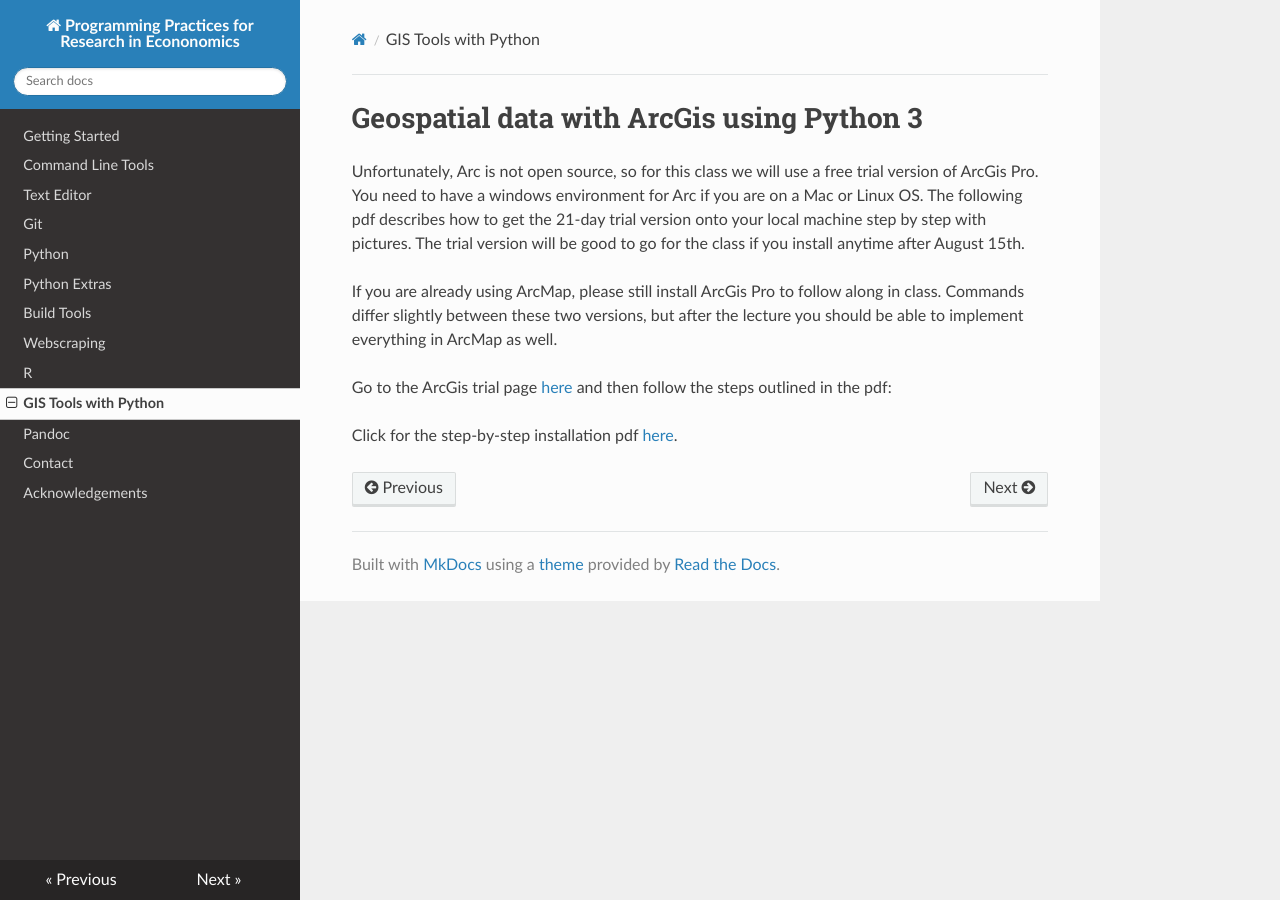
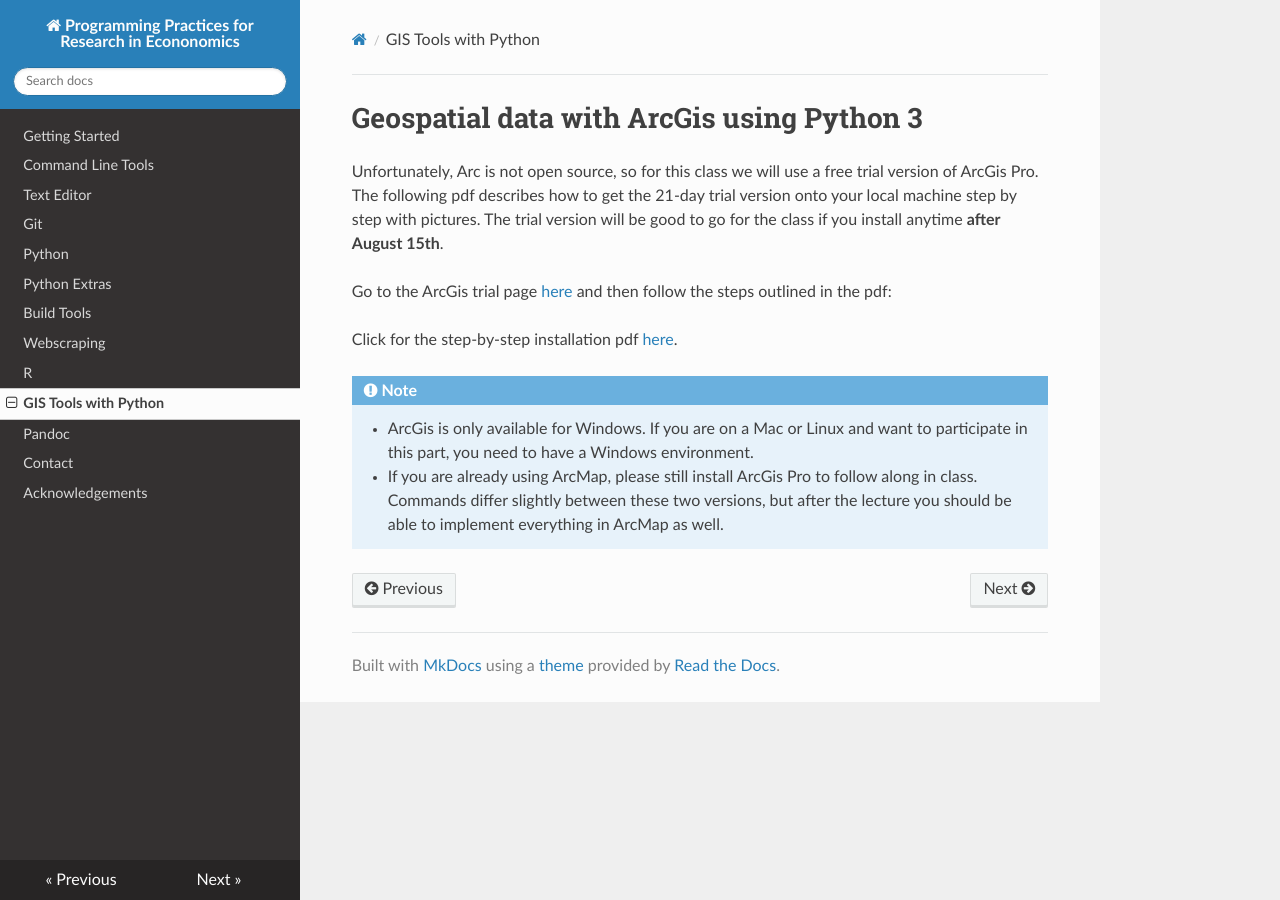
Before and after one commit to pp4rs/DEPRECATED-installation-guide, an MkDocs documentation site: the page built from docs/gis.md, in a window 1280 px wide. Built offline with MkDocs 1.6.1, drawn with Linux system fonts in a browser that asks for light colours; nearby versions of some CDN libraries; old or Windows-style settings are respelled for this version of MkDocs.

Commit message:
GIS: Updated layout

```diff
--- a/docs/gis.md
+++ b/docs/gis.md
@@ -1,14 +1,12 @@
 # Geospatial data with ArcGis using Python 3
 
-Unfortunately, Arc is not open source, so for this class we will use a free trial version of ArcGis Pro.
-You need to have a windows environment for Arc if you are on a Mac or Linux OS.
-The following pdf describes how to get the 21-day trial version onto your local machine
-step by step with pictures. The trial version will be good to go for the class if you install anytime after August 15th.
-
-If you are already using ArcMap, please still install ArcGis Pro to follow along in class. Commands differ slightly
-between these two versions, but after the lecture you should be able to implement everything in ArcMap as well.
+Unfortunately, Arc is not open source, so for this class we will use a free trial version of ArcGis Pro. The following pdf describes how to get the 21-day trial version onto your local machine step by step with pictures. The trial version will be good to go for the class if you install anytime **after August 15th**.
 
 Go to the ArcGis trial page [here](https://www.esri.com/en-us/arcgis/products/arcgis-pro/trial)
 and then follow the steps outlined in the pdf:
 
 Click for the step-by-step installation pdf [here](./instructions_arc.pdf).
+
+!!! note
+    * ArcGis is only available for Windows. If you are on a Mac or Linux and want to participate in this part, you need to have a Windows environment.
+    * If you are already using ArcMap, please still install ArcGis Pro to follow along in class. Commands differ slightly between these two versions, but after the lecture you should be able to implement everything in ArcMap as well.
```
